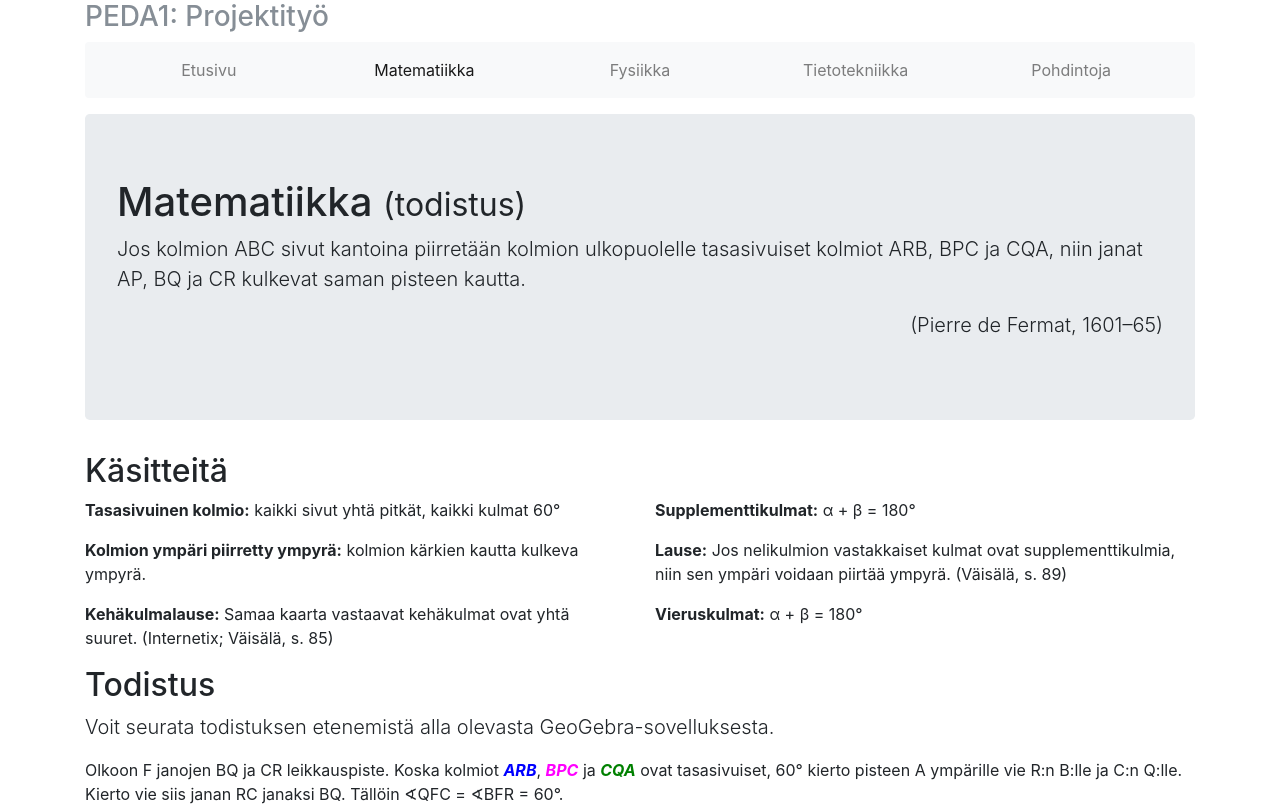
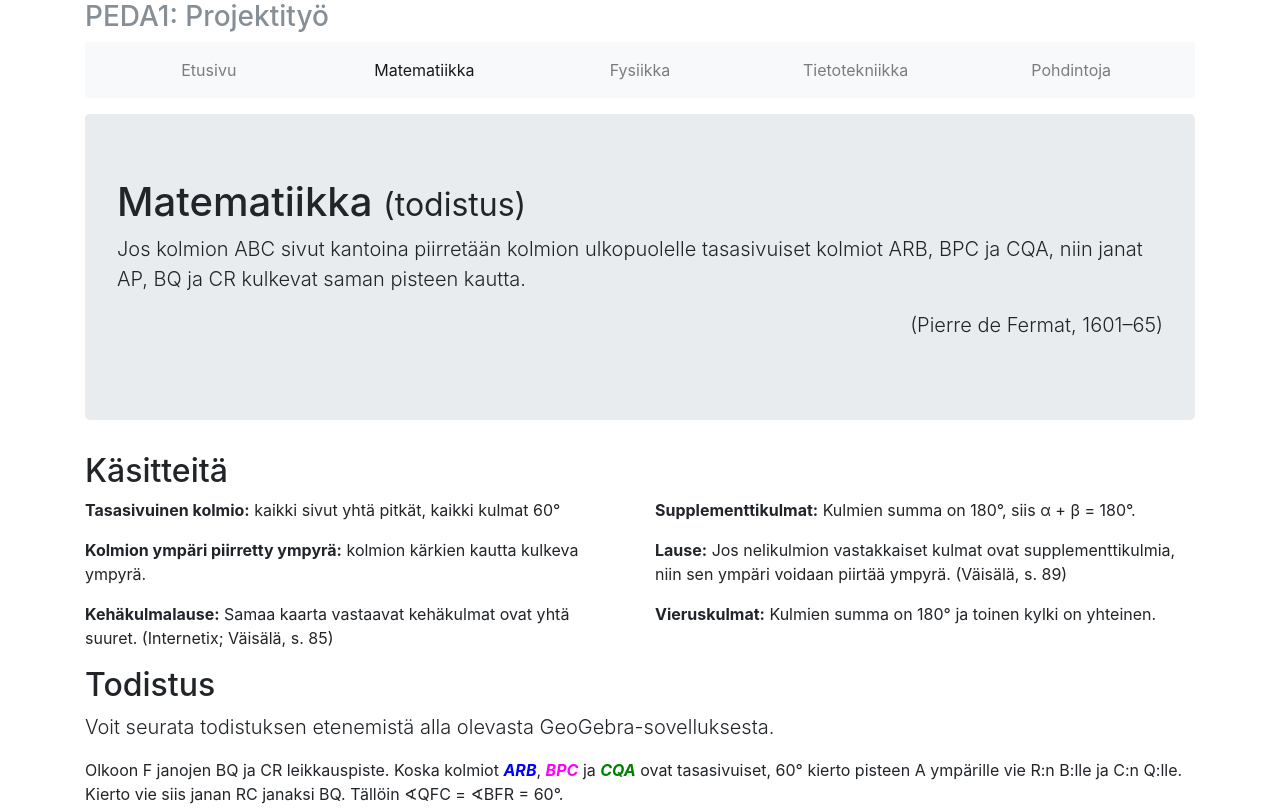
Before and after one commit to areee/peda1, a plain HTML site: page matematiikka.html in a window 1280 px wide. Shown: the top 809 px of the page. Drawn offline with nearby package versions, Linux system fonts and the light colour scheme.

Commit message:
Muokattu käsitteiden määrittelyitä

```diff
--- a/matematiikka.html
+++ b/matematiikka.html
@@ -65,9 +65,9 @@
 		  </div>
 		  <!-- Käsitteenmäärittelyt 2 -->
 		  <div class="col-lg-6">
-          <p><strong>Supplementtikulmat:</strong> α + β = 180°</p>
+          <p><strong>Supplementtikulmat:</strong> Kulmien summa on 180°, siis α + β = 180°.</p>
           <p><strong>Lause:</strong> Jos nelikulmion vastakkaiset kulmat ovat supplementtikulmia, niin sen ympäri voidaan piirtää ympyrä. (Väisälä, s. 89)</p>
-          <p><strong>Vieruskulmat:</strong> α + β = 180°</p>
+          <p><strong>Vieruskulmat:</strong> Kulmien summa on 180° ja toinen kylki on yhteinen.</p>
 		  </div>
 		  <div class="col-lg-12">
         <h2>Todistus</h2>
```
